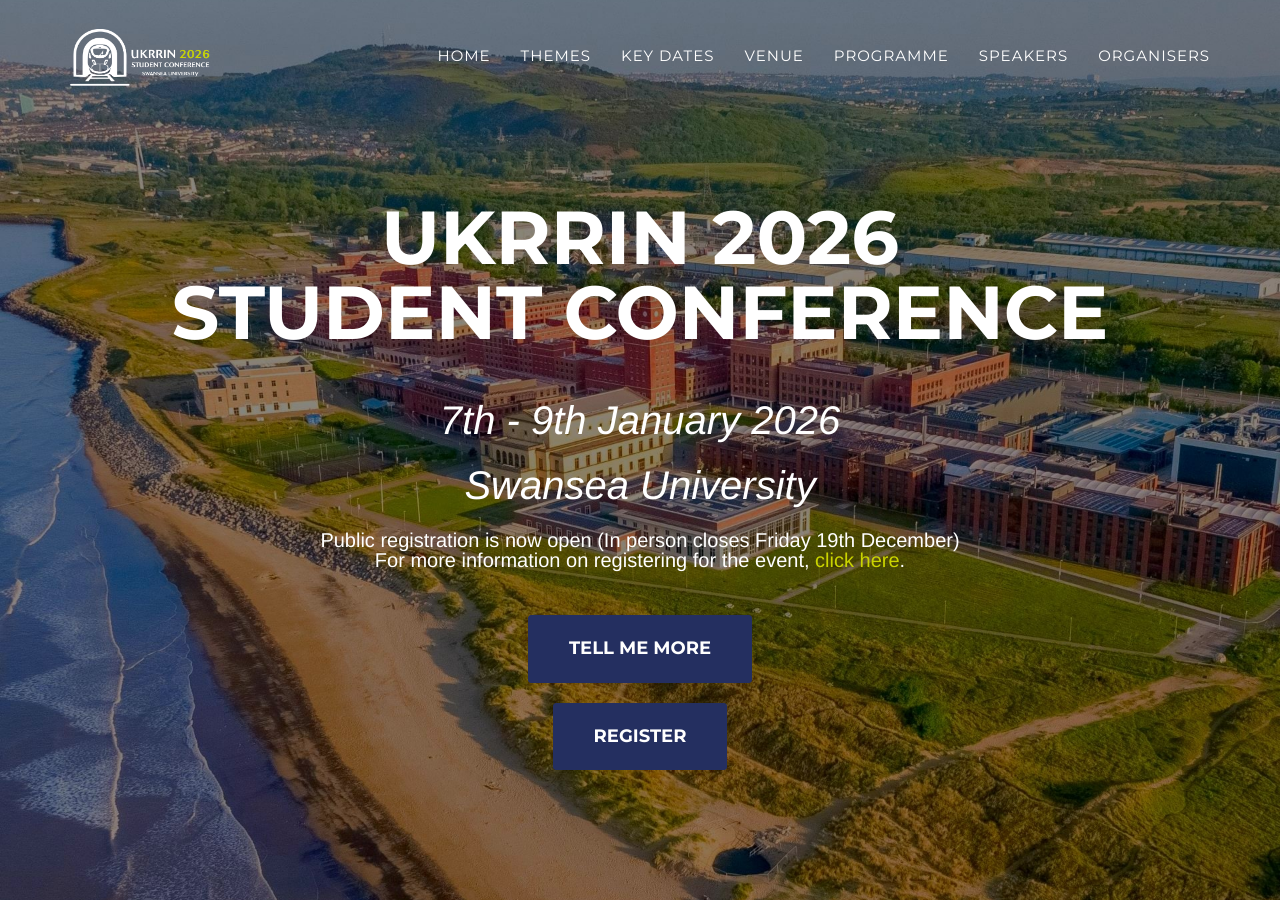
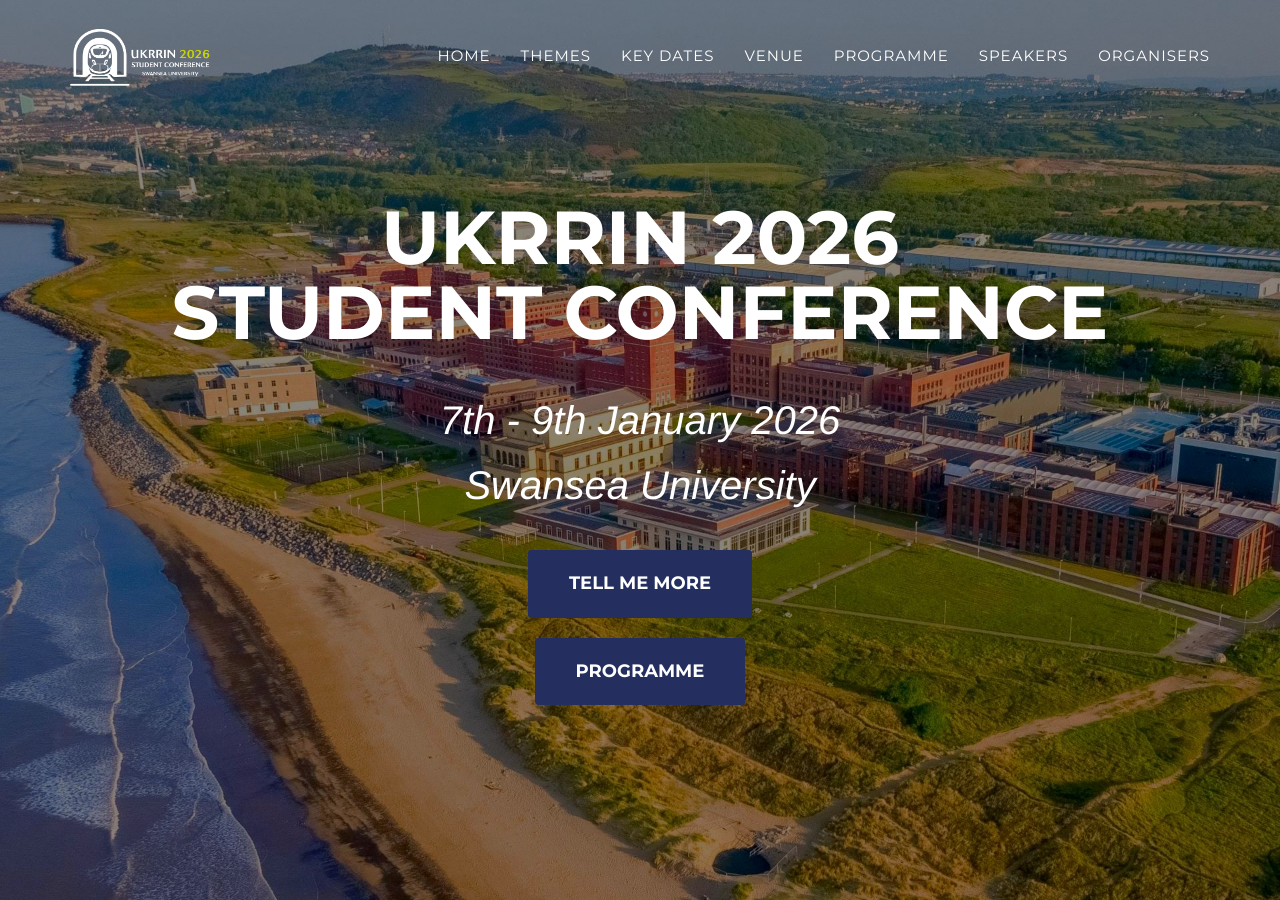
Before and after one commit to ukrrin2026swansea/ukrrin2026swansea.github.io, a Jekyll site: the page built from index.html, in a window 1280 px wide and 900 px high. Built offline with Jekyll 4.4.1, drawn with Linux system fonts in a browser that asks for light colours; some web fonts are replaced.

Commit message:
Home update

```diff
--- a/_layouts/2017_home.html
+++ b/_layouts/2017_home.html
@@ -15,14 +15,12 @@
                 <div class="intro-heading">UKRRIN 2026<br> Student Conference<br></div>
                 <div class="intro-lead-in">7th - 9th January 2026</div>
                 <div class="intro-lead-in">Swansea University</div>
-                <div class="intro-subheading">Public registration is now open (In person closes Friday 19th December)<br>
-                    For more information on registering for the event, <a href="#registration">click here</a>.</div>
                     <a href="#intro" class="page-scroll btn btn-xl buttons-grouped-home">
                         Tell Me More
                     </a>
                     <br>
-                    <a href="https://www.eventbrite.co.uk/e/ukrrin-student-conference-swansea-2026-tickets-1819054183029"
-                        rel="nofollow" target="_blank" class="btn btn-xl buttons-grouped-home">Register</a>
+                    <a href="/programme"
+                        rel="nofollow" target="_blank" class="btn btn-xl buttons-grouped-home">Programme</a>
             </div>
         </div>
     </header>
```
